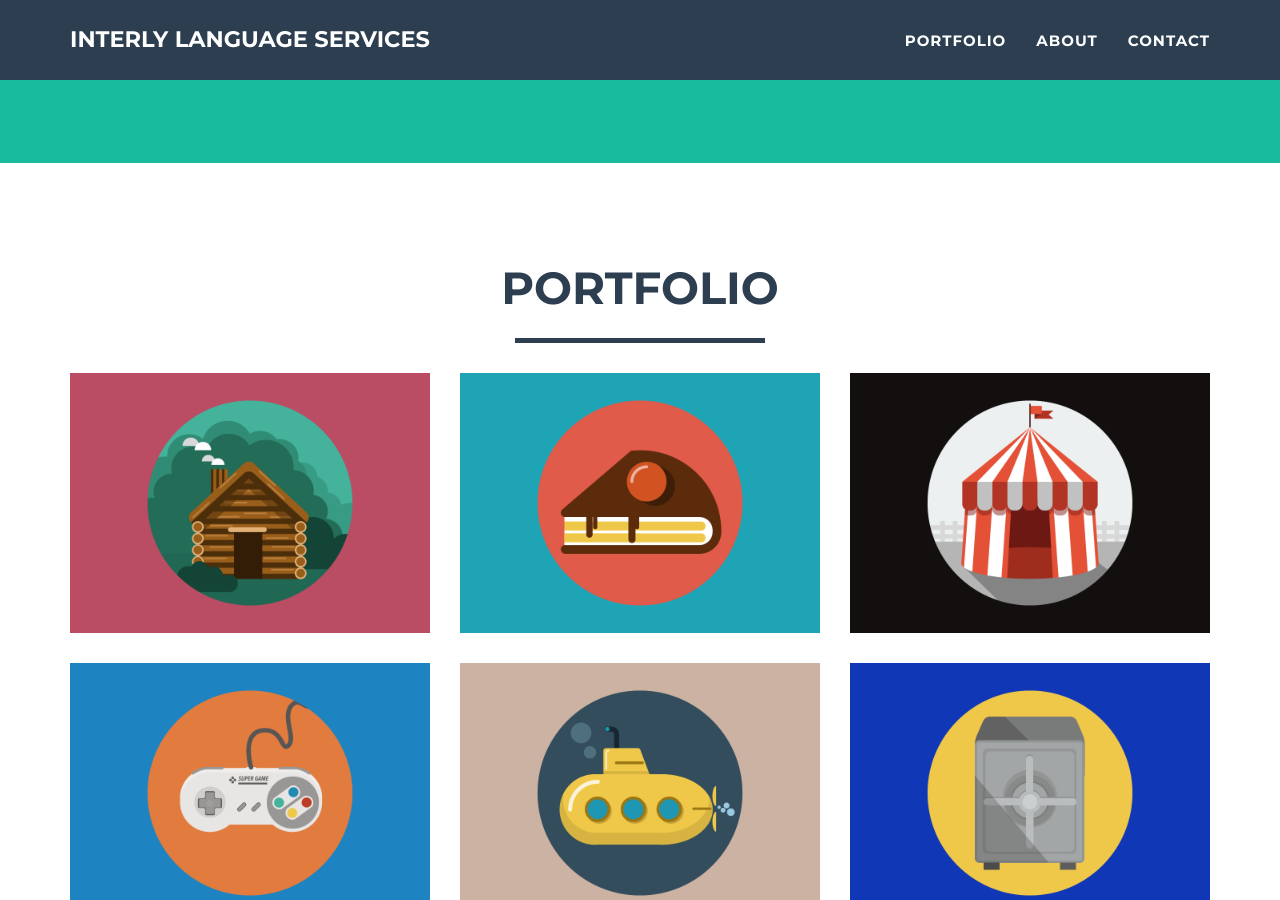
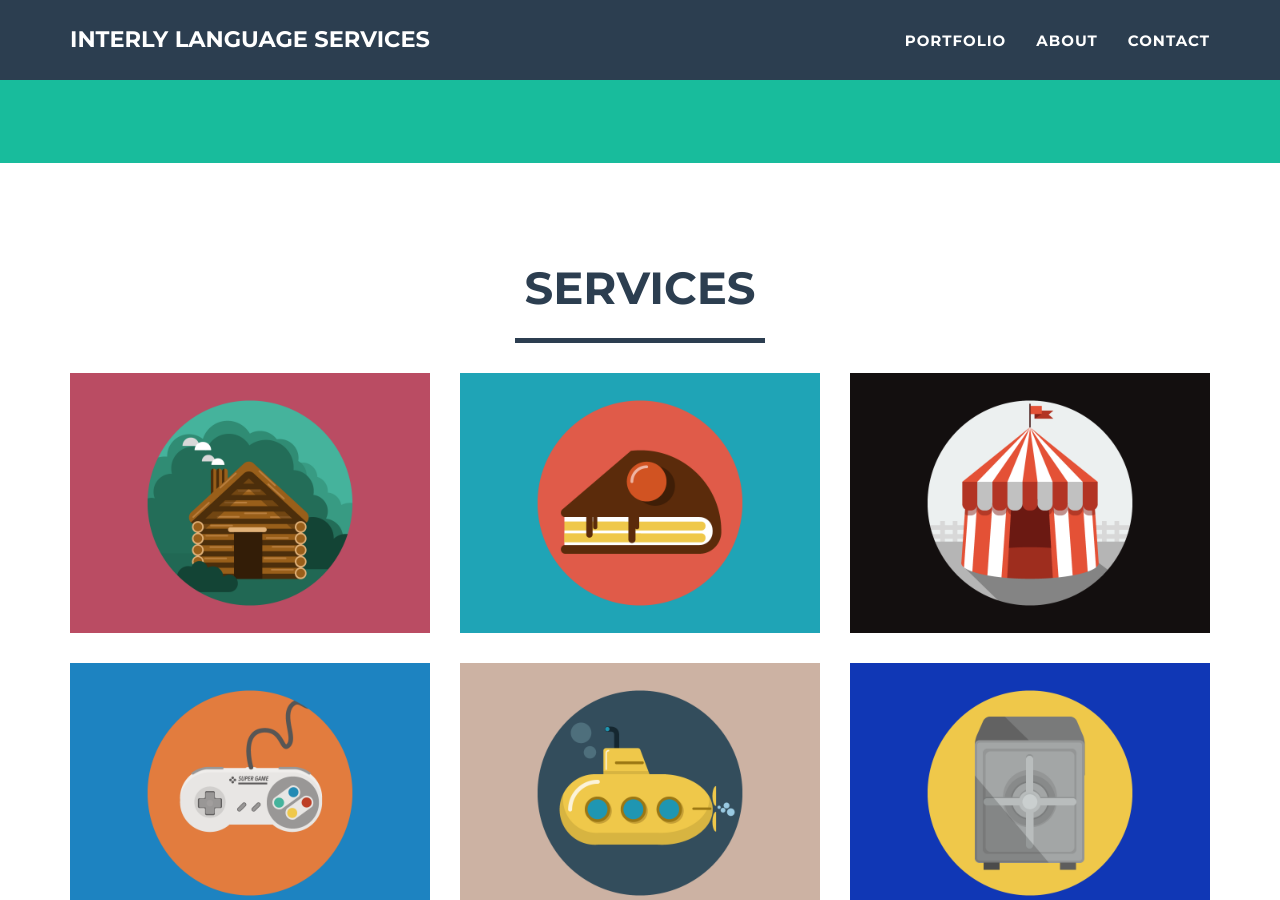
Before and after one commit to kylesezhi/kylesezhi.github.io, a Jekyll site: the page built from index.html, in a window 1280 px wide and 900 px high, scrolled down 612 px. Built offline with Jekyll 4.4.1, drawn with Linux system fonts in a browser that asks for light colours.

Commit message:
Textual updates 2

```diff
--- a/_includes/portfolio_grid.html
+++ b/_includes/portfolio_grid.html
@@ -4,7 +4,7 @@
         <div class="container">
             <div class="row">
                 <div class="col-lg-12 text-center">
-                    <h2>Portfolio</h2>
+                    <h2>Services</h2>
                     <hr class="star-primary">
                 </div>
             </div>
```
Also changed, not shown: 8 other files.
